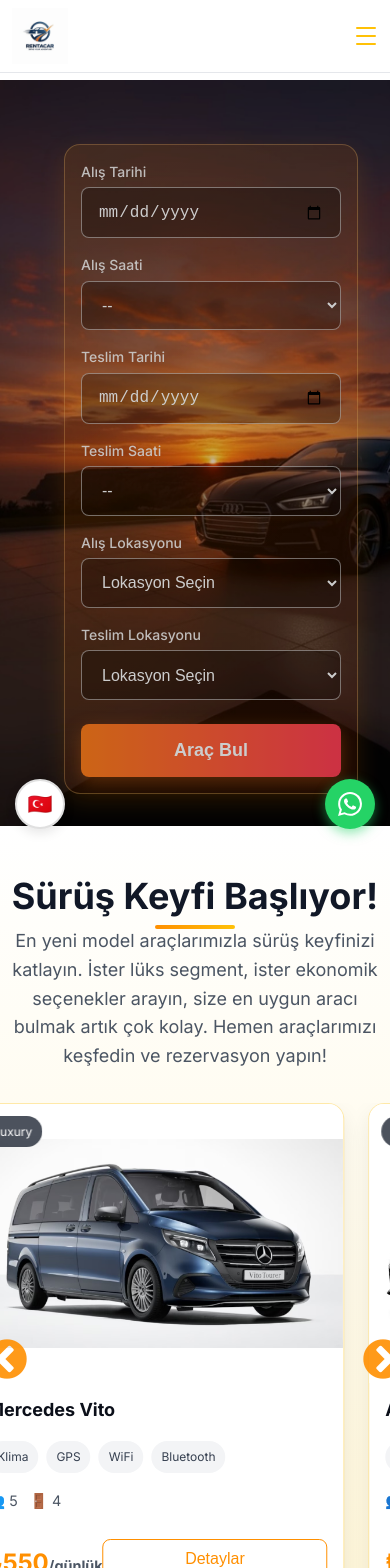
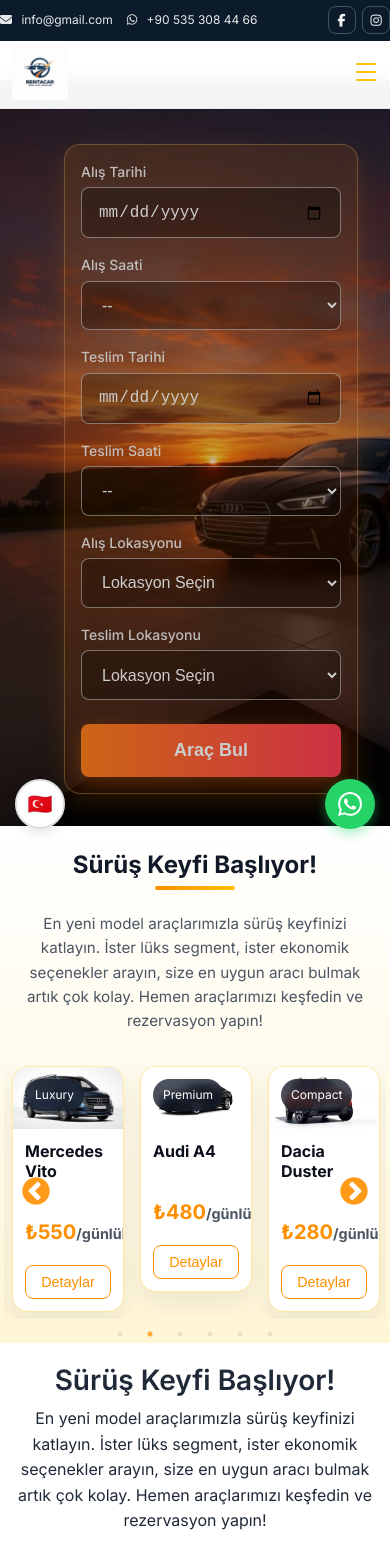
Before and after one commit to nexoyazilim/rent_a_car_web, a React (Vite) app: page / in a window 390 px wide. Shown: the top 1568 px of the page. Built offline with nearby package versions, Linux system fonts and the light colour scheme.

Commit message:
Mobil düzenleme

```diff
--- a/index.html
+++ b/index.html
@@ -3,6 +3,8 @@
   <head>
     <meta charset="UTF-8" />
     <link rel="icon" type="image/png" href="/assets/images/logo.png" />
+    <!-- Font Awesome (sosyal ikonlar için) -->
+    <link rel="stylesheet" href="https://cdnjs.cloudflare.com/ajax/libs/font-awesome/6.5.2/css/all.min.css" />
     <meta name="viewport" content="width=device-width, initial-scale=1.0" />
     <meta name="description" content="Güvenilir araç kiralama hizmeti. En uygun fiyatlarla kaliteli araçlarımızla seyahatinizi keyifli hale getirin." />
     <meta name="keywords" content="araç kiralama, rent a car, araba kiralama, araç kiralama istanbul, güvenilir araç kiralama" />
--- a/src/App.css
+++ b/src/App.css
@@ -198,14 +198,107 @@
 
 .main-content {
   flex: 1;
-  padding-top: 80px; /* Header yüksekliği için */
+  padding-top: 124px; /* Top header (44px) + header (80px) */
   background-color: #ffffff;
 }
 
 /* Header stilleri */
+.top-header {
+  background: #0b1b2b;
+  color: #ffffff;
+  font-size: 0.875rem;
+  position: fixed;
+  top: 0;
+  left: 0;
+  right: 0;
+  z-index: 1003; /* header(1002) üstünde */
+}
+.top-header .container {
+  max-width: 1200px;
+  margin: 0 auto;
+  padding: 0.5rem 1rem;
+}
+.top-header .row {
+  display: grid;
+  grid-template-columns: 1fr auto; /* esnek sol, sabit sağ */
+  align-items: center;
+  column-gap: 0.75rem;
+}
+.top-header .col-md-6 { min-width: 0; }
+.top-header .col-md-6:last-child { display: flex; justify-content: flex-end; }
+.top-header .contact-info {
+  display: inline-flex;
+  align-items: center;
+  gap: 0.9rem;
+  min-width: 0; /* ellipsis için */
+}
+.top-header .contact-info a + a { padding-left: 8px; }
+.top-header .contact-info a {
+  color: #ffffff;
+  text-decoration: none;
+  opacity: 0.9;
+  font-size: 0.875rem;
+}
+.top-header .contact-info a:hover {
+  opacity: 1;
+}
+.top-header .social-links {
+  display: inline-flex;
+  gap: 0.5rem;
+  margin-left: 0;
+}
+.top-header .top-social-container { display: flex; justify-content: flex-end; }
+.top-header .social-links a {
+  display: inline-flex;
+  align-items: center;
+  justify-content: center;
+  width: 40px;
+  height: 40px;
+  border-radius: 8px;
+  color: #ffffff;
+  background: transparent;
+  border: 1px solid rgba(255,255,255,0.25);
+  opacity: 0.95;
+  transition: all 0.2s ease;
+}
+.top-header .social-links a:hover {
+  background: var(--primary-color);
+  border-color: var(--primary-color);
+  color: #0b1b2b; /* lacivert zemin için kontrast */
+  opacity: 1;
+}
+
+@media (max-width: 768px) {
+  .top-header {
+    font-size: 0.8rem;
+  }
+  .top-header .container { padding: 0.4rem 0.75rem; }
+  .top-header .row { grid-template-columns: 1fr auto; }
+  .top-header .col-md-6 { min-width: 0; }
+  .top-header .col-md-6:last-child { justify-content: flex-end; }
+  .top-header .contact-info { gap: 0.5rem; min-width: 0; }
+  .top-header .contact-info a + a { padding-left: 6px; }
+  .top-header .contact-info a {
+    font-size: 0.8rem;
+    max-width: 44vw;
+    overflow: hidden;
+    text-overflow: ellipsis;
+    white-space: nowrap;
+  }
+  .top-header .contact-info a i { font-size: 0.75rem; margin-right: 6px; }
+  .top-header .contact-info a:first-child { max-width: 42vw; }
+  .top-header .contact-info a:last-child { max-width: 36vw; }
+  .top-header .social-links { gap: 0.4rem; }
+  .top-header .social-links a { width: 32px; height: 32px; }
+}
+
+@media (max-width: 420px) {
+  .top-header .contact-info a { font-size: 0.75rem; }
+  .top-header .social-links a { width: 28px; height: 28px; }
+}
 .header {
   position: fixed;
-  top: 0;
+  top: 44px; /* top-header yüksekliği kadar aşağıda */
   left: 0;
   right: 0;
   background-color: rgba(255, 255, 255, 0.95);
@@ -642,6 +735,12 @@
   background: linear-gradient(180deg, #ffffff 0%, #fff6d6 100%);
 }
 
+/* Section side padding */
+.featured-vehicles .container {
+  padding-left: 1rem;
+  padding-right: 1rem;
+}
+
 /* Featured Vehicles themed header */
 .featured-vehicles .section-header {
   text-align: center;
@@ -652,7 +751,7 @@
   font-size: 2.25rem;
   font-weight: 800;
   color: var(--secondary-color);
-  margin-bottom: 0.5rem;
+  margin-bottom: 2rem;
   position: relative;
 }
 
@@ -719,6 +818,8 @@
   height: 48px;
   z-index: 2;
 }
+.featured-vehicles .slick-prev { left: 8px; }
+.featured-vehicles .slick-next { right: 8px; }
 
 .featured-vehicles .slick-prev:before,
 .featured-vehicles .slick-next:before {
@@ -820,9 +921,89 @@
   color: #fff;
 }
 
+/* Mobile-optimized featured slider */
+@media (max-width: 768px) {
+  .featured-vehicles {
+    padding: 1.5rem 0;
+  }
+  .featured-vehicles .container {
+    padding-left: 12px;
+    padding-right: 12px;
+  }
+  .featured-vehicles .section-header h2 {
+    font-size: 1.5rem;
+  }
+  .featured-vehicles .section-header p {
+    font-size: 0.95rem;
+    margin-top: 20px;
+  }
+  .featured-vehicles .vehicle-slide {
+    padding: 0 8px;
+  }
+  .featured-vehicles .slick-list {
+    margin: 0 -8px;
+  }
+  .featured-vehicles .vehicle-card-media {
+    aspect-ratio: 16 / 9; /* daha yatay, kısa kart */
+  }
+  .featured-vehicles .vehicle-card-body {
+    padding: 0.75rem;
+  }
+  .featured-vehicles .vehicle-name {
+    font-size: 1rem;
+  }
+  .featured-vehicles .vehicle-features {
+    gap: 0.35rem;
+  }
+  .featured-vehicles .feature-tag {
+    font-size: 0.7rem;
+    padding: 4px 8px;
+  }
+  .featured-vehicles .vehicle-specs {
+    margin-top: 0.5rem;
+    gap: 0.5rem;
+    font-size: 0.9rem;
+  }
+  .featured-vehicles .vehicle-card-footer {
+    margin-top: 0.75rem;
+  }
+  .featured-vehicles .price {
+    font-size: 1.25rem;
+  }
+  .featured-vehicles .btn.btn-outline {
+    padding: 0.5rem 0.75rem;
+    font-size: 0.9rem;
+  }
+  /* Butonu alta al, tam genişlik yap */
+  .featured-vehicles .vehicle-card-footer {
+    display: flex;
+    flex-direction: column;
+    align-items: stretch;
+    gap: 0.5rem;
+  }
+  .featured-vehicles .vehicle-card-footer .vehicle-price {
+    order: 1;
+  }
+  .featured-vehicles .vehicle-card-footer .btn {
+    order: 2;
+    width: 100%;
+  }
+  /* okları küçült */
+  .featured-vehicles .slick-prev,
+  .featured-vehicles .slick-next {
+    width: 36px;
+    height: 36px;
+  }
+  .featured-vehicles .slick-prev { left: 6px; }
+  .featured-vehicles .slick-next { right: 6px; }
+  .featured-vehicles .slick-prev:before,
+  .featured-vehicles .slick-next:before {
+    font-size: 32px;
+  }
+}
+
 /* Features Section */
 .features {
-  padding: 4rem 0;
   background-color: #ffffff;
 }
 
@@ -1746,6 +1927,30 @@
   .header-content {
     padding: 0.75rem 1rem;
   }
+  .header { top: 36px; }
+  .main-content { padding-top: 116px; }
+  /* Features başlık bloğunu mobilde ortala */
+  .features .row { justify-content: center; }
+  .features .col-lg-6.offset-lg-3.text-center {
+    margin-left: 0;
+    text-align: center;
+    width: 100%;
+  }
+  .features .section-header { text-align: center; }
+  /* Kenarlardan iç boşluk ver */
+  .features .col-lg-6.offset-lg-3.text-center,
+  .features .section-header {
+    padding-left: 12px;
+    padding-right: 12px;
+  }
+
+  /* Featured araç kartları: detayları azalt, yükseklik sabitle */
+  .featured-vehicles .vehicle-features,
+  .featured-vehicles .vehicle-specs {
+    display: none;
+  }
+  .featured-vehicles .vehicle-card-media { aspect-ratio: 16 / 9; }
+  .featured-vehicles .vehicle-card-body { min-height: 110px; }
 
   .logo {
     font-size: 1.25rem;
@@ -1799,7 +2004,7 @@
   }
 
   .features .offset-lg-3 {
-    margin-left: 0;
+  margin-top: 20px;
   }
 
   .box-icon.s2.d-invert {
--- a/src/components/Header.jsx
+++ b/src/components/Header.jsx
@@ -29,7 +29,29 @@ const Header = () => {
   ];
 
   return (
-    <header className={`header ${isScrolled ? 'scrolled' : ''}`}>
+    <>
+      <div className="top-header">
+        <div className="container">
+          <div className="row">
+            <div className="col-md-6">
+              <div className="contact-info">
+                <a href="mailto:info@demo.com"><i className="fa-solid fa-envelope"></i> info@gmail.com</a>
+                <a href="https://wa.me/+905353084466" target="_blank" rel="noopener noreferrer"><i className="fa-brands fa-whatsapp"></i> +90 535 308 44 66</a>
+              </div>
+            </div>
+            <div className="col-md-6">
+              <div className="top-social-container d-flex justify-content-end align-items-center">
+                <div className="social-links">
+                  <a className="facebook-icon" href="#" aria-label="Facebook"><i className="fa-brands fa-facebook-f"></i></a>
+                  <a className="insta-icon" href="https://www.instagram.com/ucarli.vip.travel?igsh=YWI1MjM1cDR2bDRp&amp;utm_source=qr" target="_blank" rel="noopener noreferrer" aria-label="Instagram"><i className="fa-brands fa-instagram"></i></a>
+                </div>
+              </div>
+            </div>
+          </div>
+        </div>
+      </div>
+
+      <header className={`header ${isScrolled ? 'scrolled' : ''}`}>
       <div className="header-content">
         <Link to="/" className="logo" aria-label="Rent A Car Anasayfa">
           <img src="/assets/images/logo.png" alt="Rent A Car" className="site-logo" loading="eager" decoding="async" />
@@ -100,7 +122,8 @@ const Header = () => {
             </a>
           </nav>
         </div>
-    </header>
+      </header>
+    </>
   );
 };
 
--- a/src/pages/Home.jsx
+++ b/src/pages/Home.jsx
@@ -118,22 +118,16 @@ const Home = () => {
     dots: true,
     infinite: true,
     speed: 500,
-    slidesToShow: 3,
+    slidesToShow: 2,
     slidesToScroll: 1,
     autoplay: true,
     autoplaySpeed: 3000,
+    mobileFirst: true,
     responsive: [
       {
-        breakpoint: 768,
+        breakpoint: 992,
         settings: {
-          slidesToShow: 2,
-          slidesToScroll: 1
-        }
-      },
-      {
-        breakpoint: 480,
-        settings: {
-          slidesToShow: 1,
+          slidesToShow: 3,
           slidesToScroll: 1
         }
       }
```
Also changed, not shown: src/pages/RentalTerms.jsx (+42 -0 lines).
